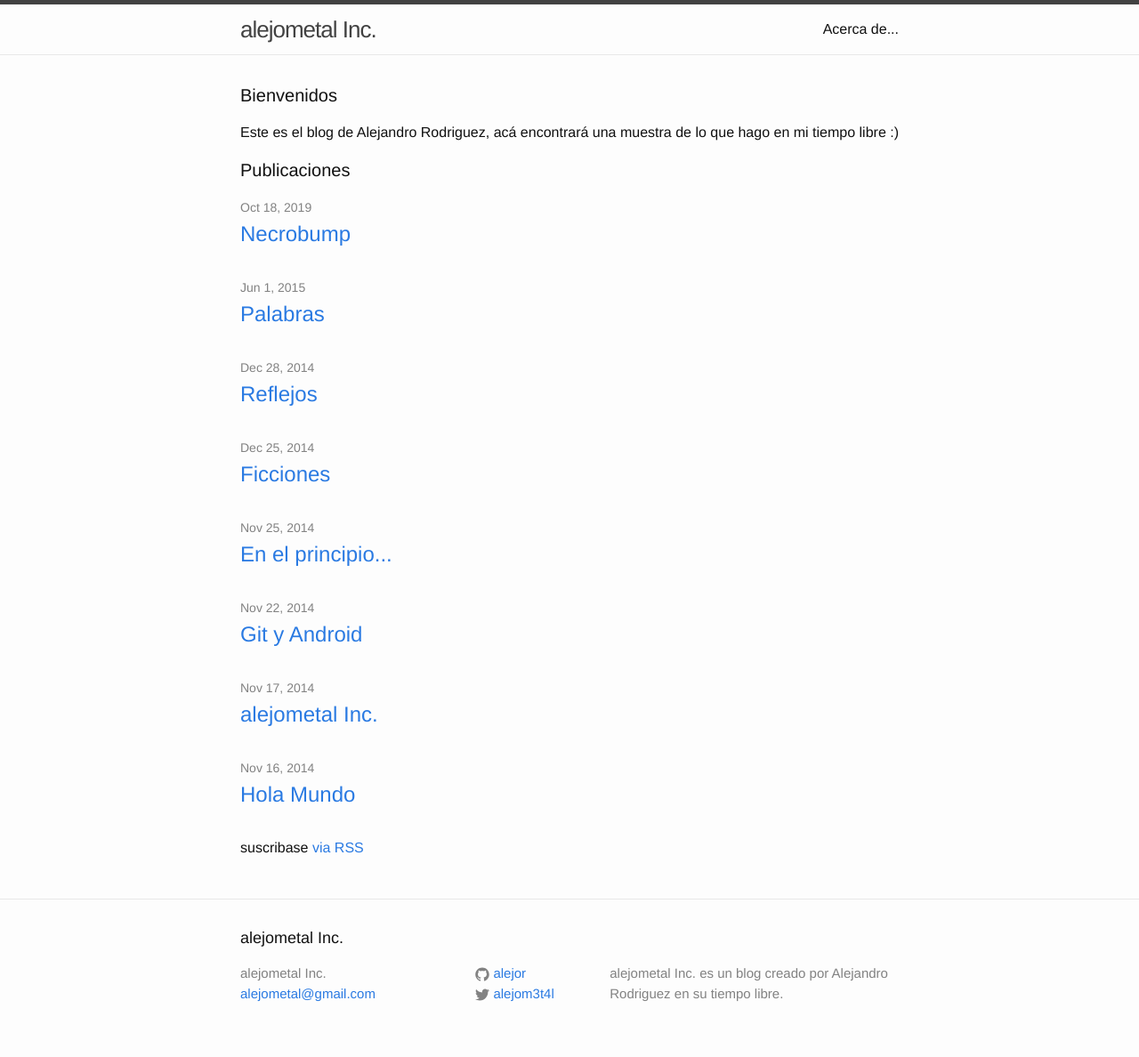
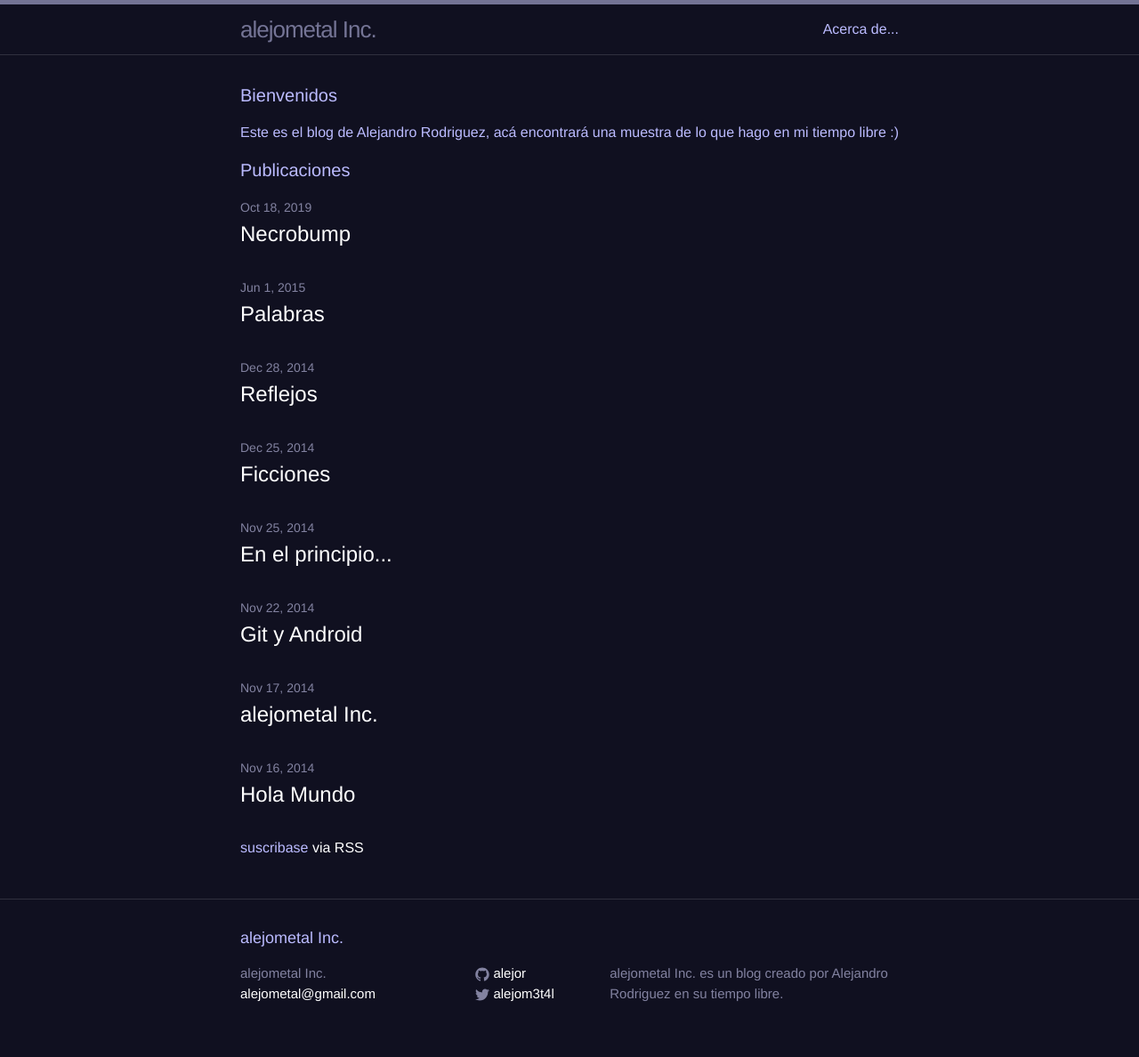
Before and after one commit to alejor/alejor.github.io, a Jekyll site: the page built from index.html, in a window 1280 px wide. Shown: the whole page at 89% size. Built offline with Jekyll 4.4.1, drawn with Linux system fonts in a browser that asks for light colours.

Commit message:
Adding dark palette

```diff
--- a/css/main.scss
+++ b/css/main.scss
@@ -13,13 +13,13 @@ $base-line-height: 1.5;
 
 $spacing-unit:     30px;
 
-$text-color:       #111;
-$background-color: #fdfdfd;
-$brand-color:      #2a7ae2;
+$text-color:       #bbf;
+$background-color: #101020;
+$brand-color:      #fff;
 
-$grey-color:       #828282;
-$grey-color-light: lighten($grey-color, 40%);
-$grey-color-dark:  darken($grey-color, 25%);
+$grey-color:       #8282a0;
+$grey-color-light: darken($grey-color, 35%);
+$grey-color-dark:  darken($grey-color, 5%);
 
 // Width of the content area
 $content-width:    800px;
```
